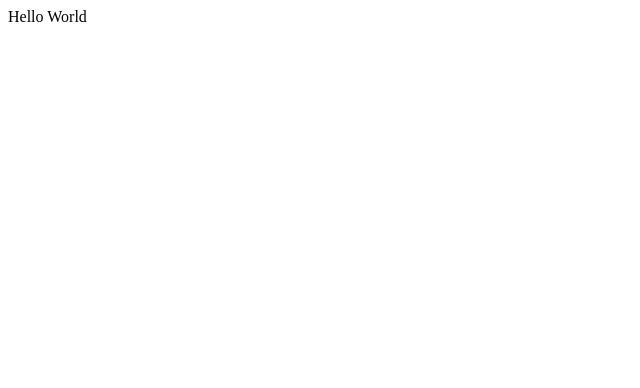
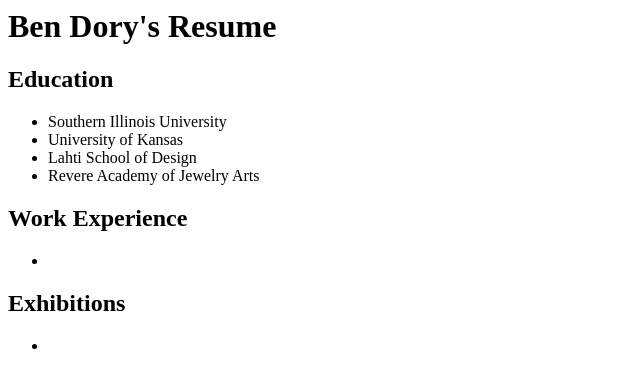
Before and after one commit to benjamindory/resume, a plain HTML site: page index.html in a window 1280 px wide. Shown: the whole page, without its empty margins (0-640 px from the left). Drawn offline with Linux system fonts and the light colour scheme.

Commit message:
Update index.html

```diff
--- a/index.html
+++ b/index.html
@@ -3,6 +3,29 @@
     <title>Ben Dory's Resume</title>
   </head>
   <body>
-  Hello World
+    <h1>Ben Dory's Resume</h1>
+    <h2>Education</h2>
+    <div>
+      <ul>
+        <li>Southern Illinois University</li>
+        <li>University of Kansas</li>
+        <li>Lahti School of Design</li>
+        <li>Revere Academy of Jewelry Arts</li>
+      </ul>
+    </div>
+    <h2>Work Experience</h2>
+    <div>
+      <ul>
+        <li></li>
+      </ul>
+    </div>
+    <h2>Exhibitions</h2>
+    <div>
+      <ul>
+        <li></li>
+      </ul>
+    </div>
+    <h3></h3>
+    <h3></h3>
   </body>
 </html>
```
